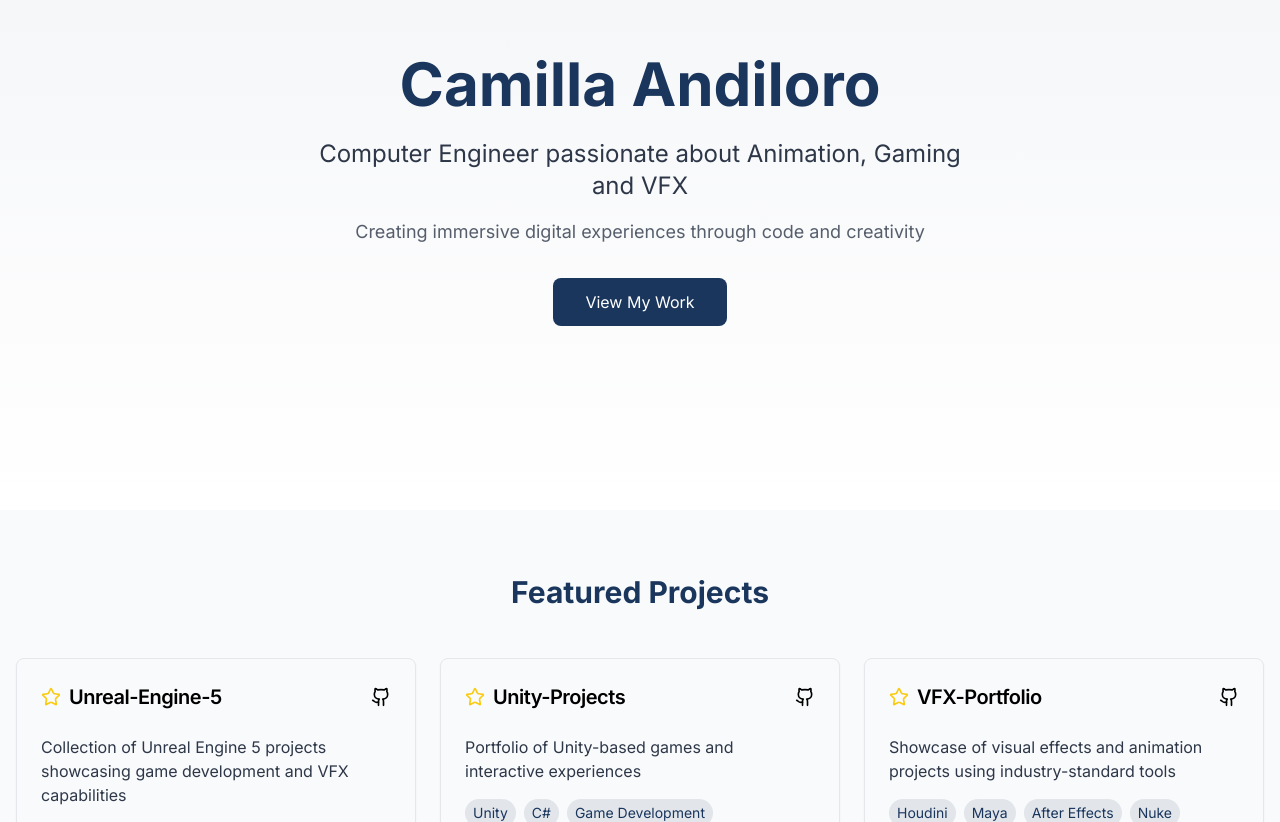
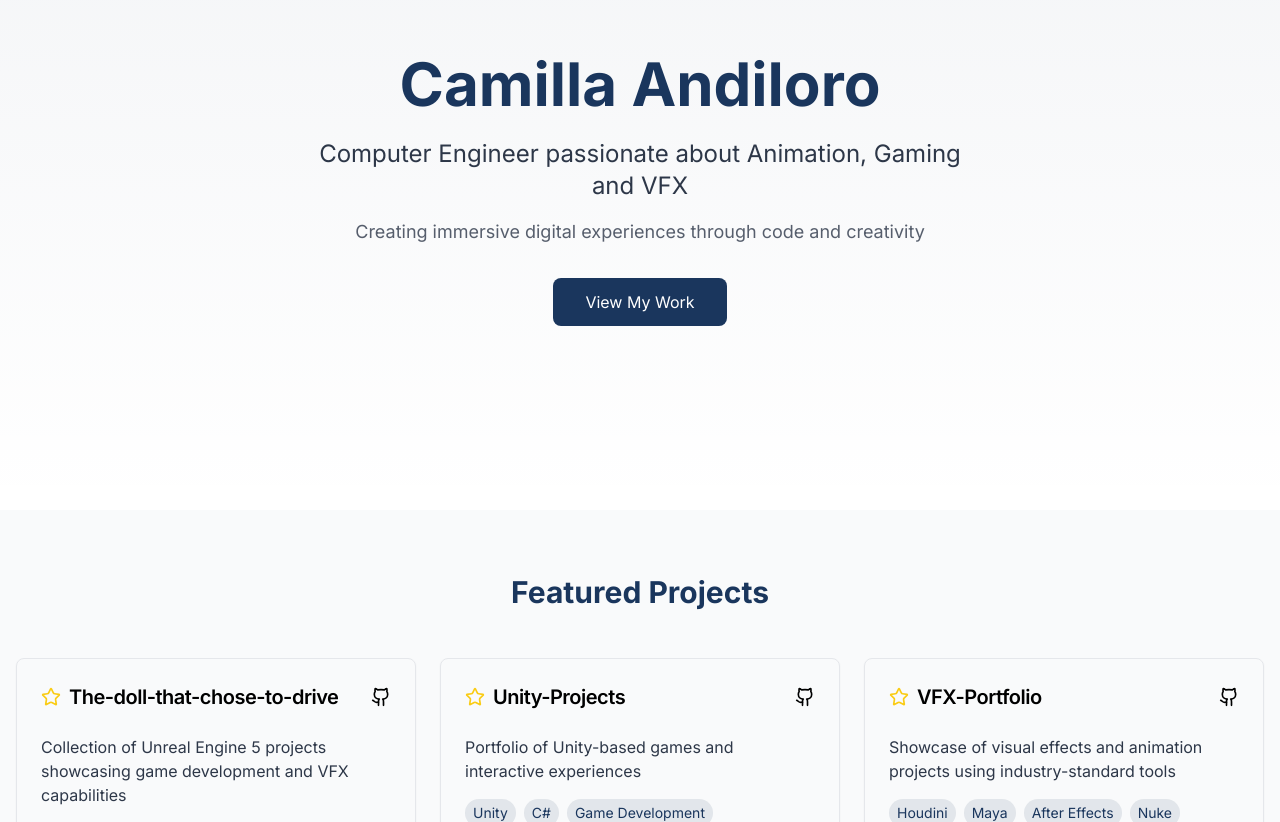
Before and after one commit to camiandi/github-galleria, a React (Vite) app: page / in a window 1280 px wide. Shown: the part 130-952 px from the top of the page. Built offline with nearby package versions, Linux system fonts and the light colour scheme.

Commit message:
Update project title in Projects component
Changed the project title from "Unreal-Engine-5" to "The-doll-that-chose-to-drive" in the Projects component.
[skip gpt_engineer]

```diff
--- a/src/components/Projects.tsx
+++ b/src/components/Projects.tsx
@@ -4,9 +4,9 @@ import ProjectCard from "./ProjectCard";
 const Projects = () => {
   const projects = [
     {
-      title: "Unreal-Engine-5",
+      title: "The-doll-that-chose-to-drive",
       description: "Collection of Unreal Engine 5 projects showcasing game development and VFX capabilities",
-      githubUrl: "https://github.com/camiandiloro/Unreal-Engine-5",
+      githubUrl: "https://github.com/camiandiloro/The-doll-that-chose-to-drive",
       technologies: ["Unreal Engine 5", "C++", "Blueprints", "VFX"],
     },
     {
```
